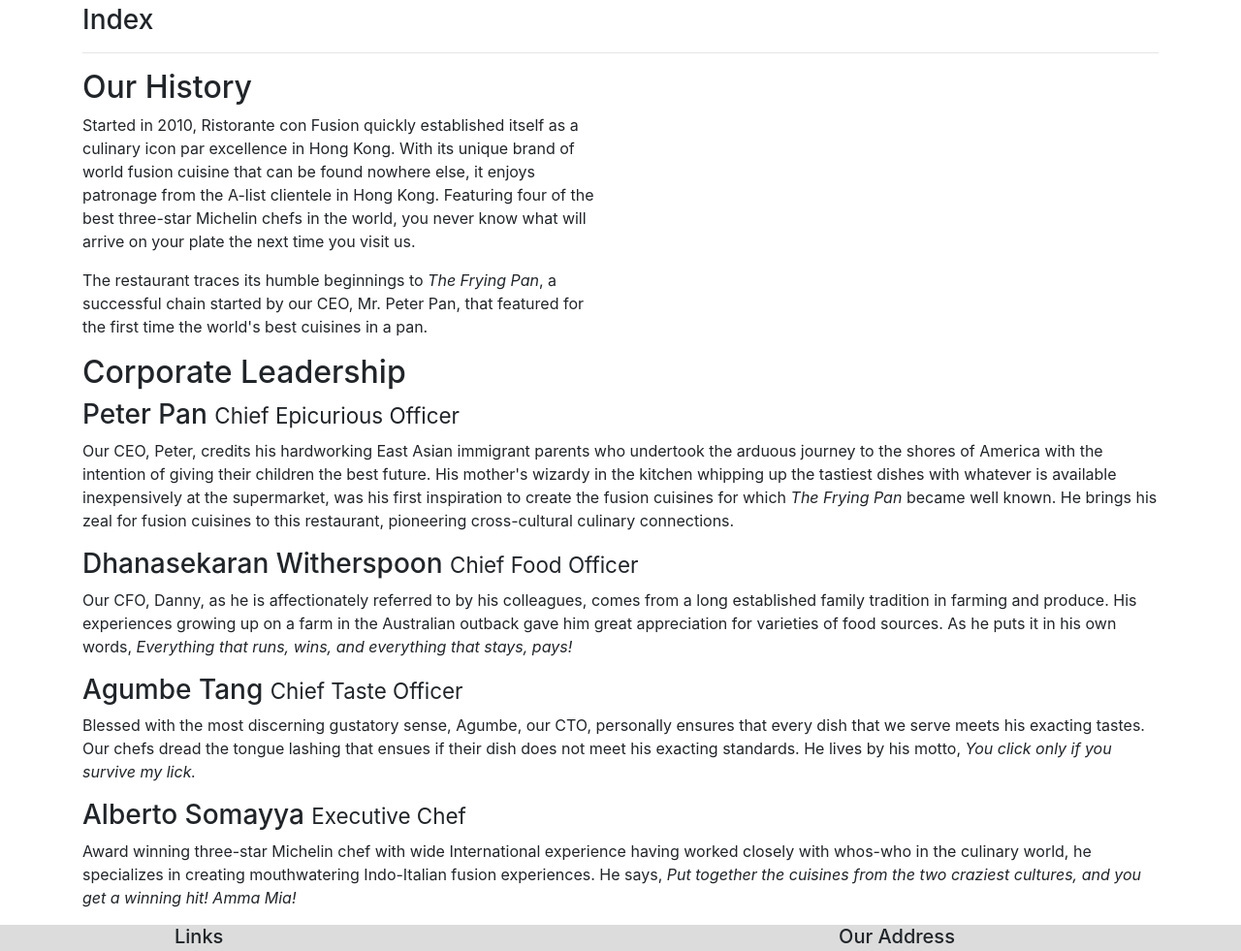
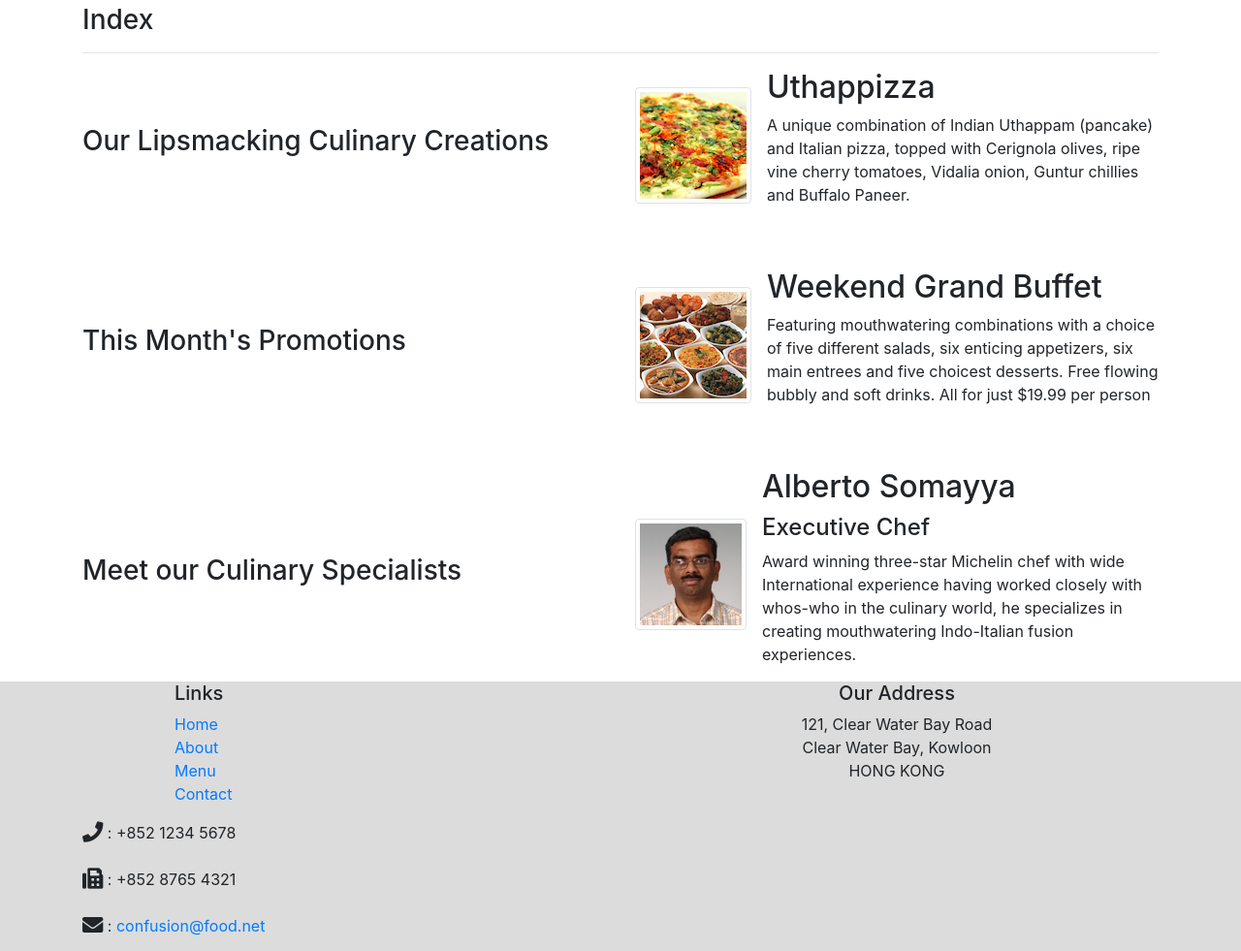
Before and after one commit to souravnair/mybootstrapproject, a plain HTML site: page index.html in a window 1280 px wide. Shown: the part 300-1281 px from the top of the page at 97% size. Drawn offline with nearby package versions, Linux system fonts and the light colour scheme.

Commit message:
index file changed with(original index) images and media objects

```diff
--- a/index.html
+++ b/index.html
@@ -14,7 +14,7 @@
 <body>
     <nav class="navbar navbar-dark navbar-expand-sm  fixed-top">
         <div class="container">
-             <a class="navbar-brand" href="index.html">Ristorante Con Fusion</a>
+             <a class="navbar-brand" href="index.html"><img src="img/logo.png" class="img-fluid" style="width: 40px;height: 34px;"></a>
          <button class='navbar-toggler' type="button" data-toggle="collapse" data-target="#collapsibleNavbar">
             <span class="navbar-toggler-icon"></span>
          </button>
@@ -36,7 +36,8 @@
                     <h1>Ristorante con Fusion</h1>
                     <p>We take inspiration from the World's best cuisines, and create a unique fusion experience. Our lipsmacking creations will tickle your culinary senses!</p>
                 </div>
-                <div class="col-12 col-sm">
+                <div class="col-12 col-sm d-flex justify-content-center">
+                    <img class="img-fluid" src="img/logo.png" alt="logo">
                 </div>
             </div>
         </div>
@@ -50,30 +51,65 @@
             </div>
         </div>
 
-        <div class="row row-content align-items-center">
+        <div class="row row-content mb-5 align-items-center">
             <div class="col-12 col-sm-6">
-                <h2>Our History</h2>
-                <p>Started in 2010, Ristorante con Fusion quickly established itself as a culinary icon par excellence in Hong Kong. With its unique brand of world fusion cuisine that can be found nowhere else, it enjoys patronage from the A-list clientele in Hong Kong.  Featuring four of the best three-star Michelin chefs in the world, you never know what will arrive on your plate the next time you visit us.</p>
-                <p>The restaurant traces its humble beginnings to <em>The Frying Pan</em>, a successful chain started by our CEO, Mr. Peter Pan, that featured for the first time the world's best cuisines in a pan.</p>
+                <h3>Our Lipsmacking Culinary Creations</h3>
             </div>
             <div class="col-12 col-sm">
+                <div class="media">
+                    <img class="d-flex mr-3 img-thumbnail align-self-center"
+                            src="img/uthappizza.png" alt="Uthappizza">
+                    <div class="media-body">
+                        <h2 class="mt-0">Uthappizza</h2>
+                        <p class="d-none d-sm-block">A unique combination of Indian Uthappam (pancake) and
+                            Italian pizza, topped with Cerignola olives, ripe vine
+                            cherry tomatoes, Vidalia onion, Guntur chillies and
+                            Buffalo Paneer.</p>
+                    </div>
+                </div>
             </div>
         </div>
 
 
-        <div class="row row-content align-items-center">
-            <div class="col-12">
-                <h2>Corporate Leadership</h2>
-                <h3>Peter Pan <small>Chief Epicurious Officer</small></h3>
-                <p class="d-none d-sm-block">Our CEO, Peter, credits his hardworking East Asian immigrant parents who undertook the arduous journey to the shores of America with the intention of giving their children the best future. His mother's wizardy in the kitchen whipping up the tastiest dishes with whatever is available inexpensively at the supermarket, was his first inspiration to create the fusion cuisines for which <em>The Frying Pan</em> became well known. He brings his zeal for fusion cuisines to this restaurant, pioneering cross-cultural culinary connections.</p>
-                <h3>Dhanasekaran Witherspoon <small>Chief Food Officer</small></h3>
-                <p  class="d-none d-sm-block">Our CFO, Danny, as he is affectionately referred to by his colleagues, comes from a long established family tradition in farming and produce. His experiences growing up on a farm in the Australian outback gave him great appreciation for varieties of food sources. As he puts it in his own words, <em>Everything that runs, wins, and everything that stays, pays!</em></p>
-                <h3>Agumbe Tang <small>Chief Taste Officer</small></h3>
-                <p  class="d-none d-sm-block">Blessed with the most discerning gustatory sense, Agumbe, our CTO, personally ensures that every dish that we serve meets his exacting tastes. Our chefs dread the tongue lashing that ensues if their dish does not meet his exacting standards. He lives by his motto, <em>You click only if you survive my lick.</em></p>
-                <h3>Alberto Somayya <small>Executive Chef</small></h3>
-                <p  class="d-none d-sm-block">Award winning three-star Michelin chef with wide International experience having worked closely with whos-who in the culinary world, he specializes in creating mouthwatering Indo-Italian fusion experiences. He says, <em>Put together the cuisines from the two craziest cultures, and you get a winning hit! Amma Mia!</em></p>
+      <div class="row row-content mb-5 align-items-center">
+          <div class="col-12 col-sm-6">
+             <h3>This Month's Promotions</h3>
+         </div>
+          <div class="col col-sm">
+                <div class="media">
+                    <img class="img-thumbnail d-flex align-self-center mr-3" src="img/buffet.png" alt="Buffet">
+                     <div class="media-body">
+                        <h2 class="mt-0">Weekend Grand Buffet</h2>
+                         <p>Featuring mouthwatering combinations with a choice of five different salads,
+                            six enticing appetizers, six main entrees and five choicest desserts.
+                            Free flowing bubbly and soft drinks. All for just $19.99 per person </p>
+                     </div>
+
+                </div>
+
+          </div>
+     </div>
+
+       <div class="row row-content align-items-center">
+        <div class="col-12 col-sm-6">
+            <h3>Meet our Culinary Specialists</h3>
+        </div>
+        <div class="col-12 col-sm-6">
+            <div class="media">
+                <img class="d-flex mr-3 img-thumbnail align-self-center"
+                        src="img/alberto.png" alt="Alberto Somayya">
+                <div class="media-body">
+                    <h2 class="mt-0">Alberto Somayya</h2>
+                    <h4>Executive Chef</h4>
+                    <p class="d-none d-sm-block">Award winning three-star Michelin chef with wide
+                        International experience having worked closely with
+                        whos-who in the culinary world, he specializes in
+                        creating mouthwatering Indo-Italian fusion experiences.
+                        </p>
+                </div>
             </div>
-       </div>
+        </div>
+    </div>
 
     </div>
 
@@ -98,8 +134,8 @@
                       </address>
                 </div>
          </div>
-               <div class="row ">
-                      <div class="col-12 d-flex flex-column justify-content-center align-items-center bg-secondary">
+               <div class="row row-content">
+                      <div class="col-12">
 		              <i class="fa fa-phone fa-lg"></i> : +852 1234 5678<br><br>
 		              <i class="fa fa-fax fa-lg"></i> : +852 8765 4321<br><br>
                       <i class="fa fa-envelope fa-lg"></i> :<a href="mailto:confusion@food.net"> confusion@food.net</a><br>
```
Also changed, not shown: aboutus.html (+10 -9 lines), contactus.html (+3 -2 lines), img/alberto.png (added), img/buffet.png (added), img/logo.png (added), img/uthappizza.png (added), 1 other file.
